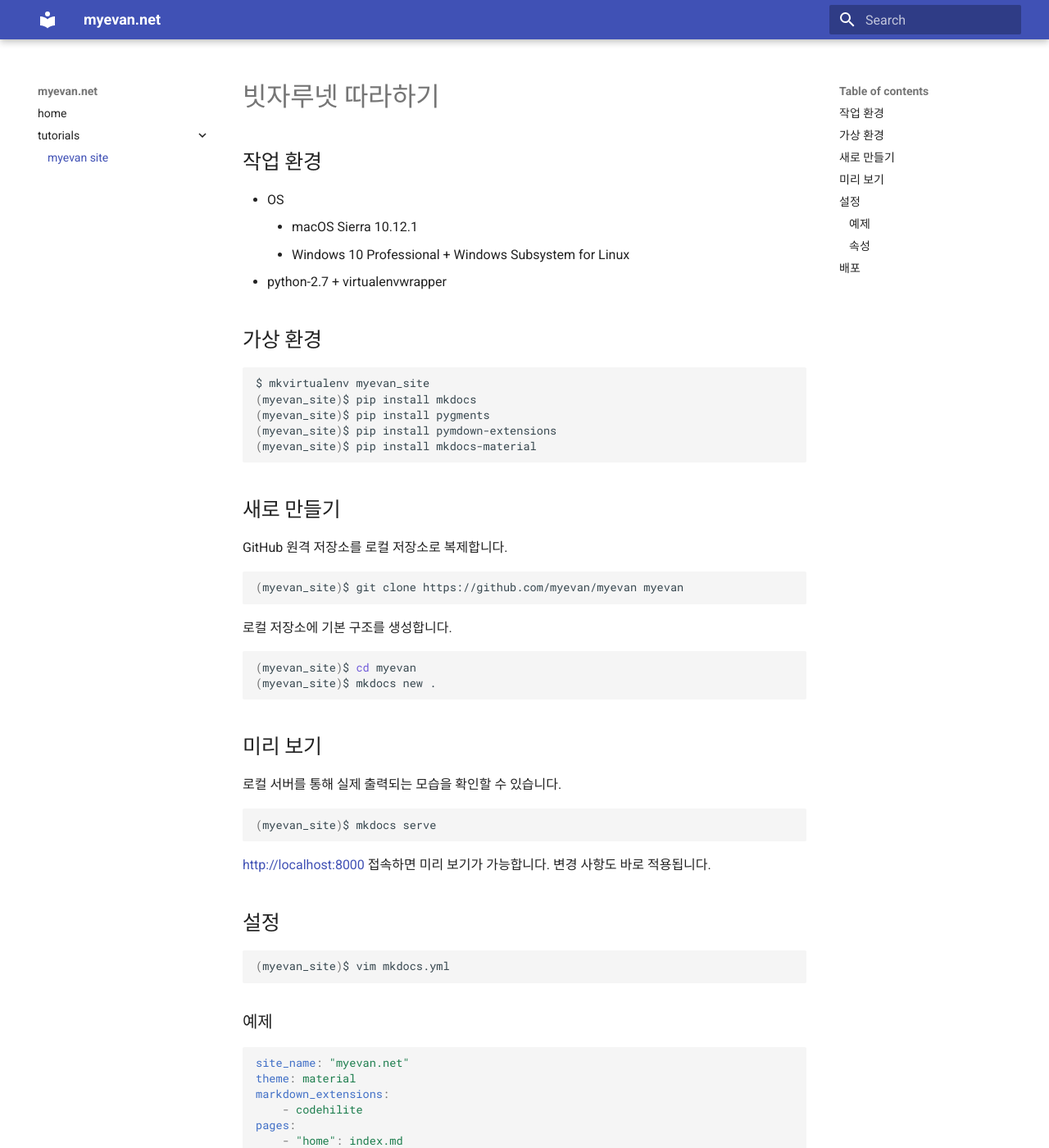
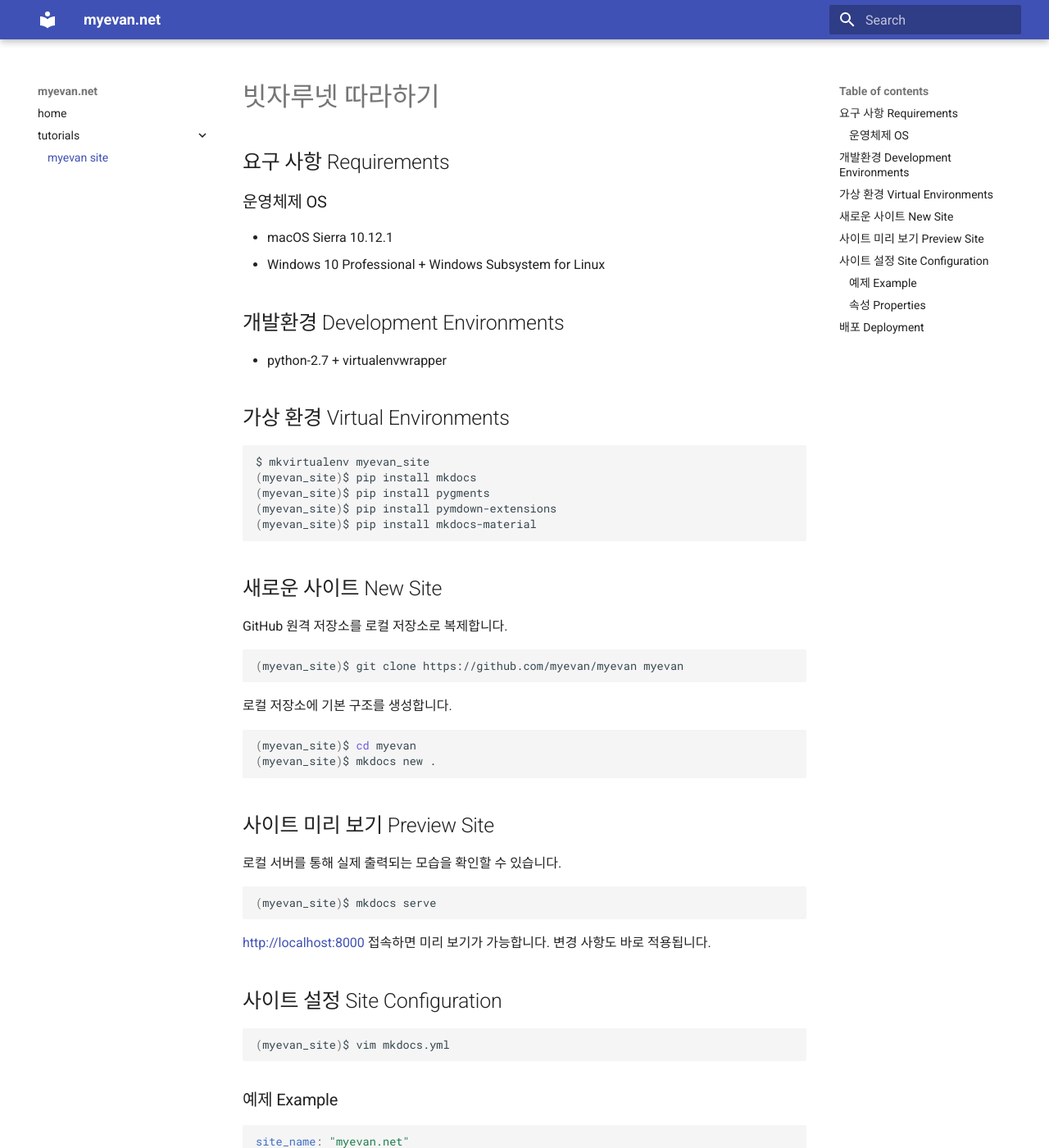
Before and after one commit to myevan/myevan-home, an MkDocs documentation site: the page built from docs/myevan_site_tutorial.md, in a window 1280 px wide and 1400 px high. Shown: the whole window at 82% size. Built offline with MkDocs 1.6.1 and Material for MkDocs 9.7.7, drawn with Linux system fonts in a browser that asks for light colours; old or Windows-style settings are respelled for this version of MkDocs; some of the changed text lies outside the part shown.

Commit message:
빗자루넷 따라하기 영구 링크 기능 추가

```diff
--- a/docs/myevan_site_tutorial.md
+++ b/docs/myevan_site_tutorial.md
@@ -1,13 +1,17 @@
 # 빗자루넷 따라하기
 
-## 작업 환경
+## 요구 사항 Requirements
 
-* OS
-    * macOS Sierra 10.12.1
-    * Windows 10 Professional + Windows Subsystem for Linux
+### 운영체제 OS
+
+* macOS Sierra 10.12.1
+* Windows 10 Professional + Windows Subsystem for Linux
+
+## 개발환경 Development Environments
+
 * python-2.7 + virtualenvwrapper
 
-## 가상 환경
+## 가상 환경 Virtual Environments
 
     :::bash
     $ mkvirtualenv myevan_site
@@ -16,7 +20,7 @@
     (myevan_site)$ pip install pymdown-extensions
     (myevan_site)$ pip install mkdocs-material
 
-## 새로 만들기
+## 새로운 사이트 New Site
 
 GitHub 원격 저장소를 로컬 저장소로 복제합니다.
 
@@ -29,7 +33,7 @@ GitHub 원격 저장소를 로컬 저장소로 복제합니다.
     (myevan_site)$ cd myevan
     (myevan_site)$ mkdocs new .
 
-## 미리 보기
+## 사이트 미리 보기 Preview Site
 
 로컬 서버를 통해 실제 출력되는 모습을 확인할 수 있습니다.
 
@@ -38,12 +42,12 @@ GitHub 원격 저장소를 로컬 저장소로 복제합니다.
 
 <http://localhost:8000> 접속하면 미리 보기가 가능합니다. 변경 사항도 바로 적용됩니다.
 
-## 설정
+## 사이트 설정 Site Configuration
 
     :::bash
     (myevan_site)$ vim mkdocs.yml
 
-### 예제
+### 예제 Example
 
     :::yaml
     site_name: "myevan.net"
@@ -55,7 +59,7 @@ GitHub 원격 저장소를 로컬 저장소로 복제합니다.
         - "tutorials":
             - "myevan site": myevan_site_tutorial.md
 
-### 속성
+### 속성 Properties
 
 * site_name: 사이트 이름
 * theme: 테마
@@ -64,7 +68,7 @@ GitHub 원격 저장소를 로컬 저장소로 복제합니다.
 * pages: 페이지 이름과 마크다운 파일 맵핑, 계층 구조 지원
 
 
-## 배포
+## 배포 Deployment
 
 페이지 저장소를 site 디렉토리에 클론 받습니다.
 
--- a/mkdocs.yml
+++ b/mkdocs.yml
@@ -2,6 +2,8 @@ site_name: myevan.net
 theme: material
 markdown_extensions:
     - codehilite
+    - toc:
+        permalink: True
 pages:
     - "home": index.md
     - "tutorials":
```
